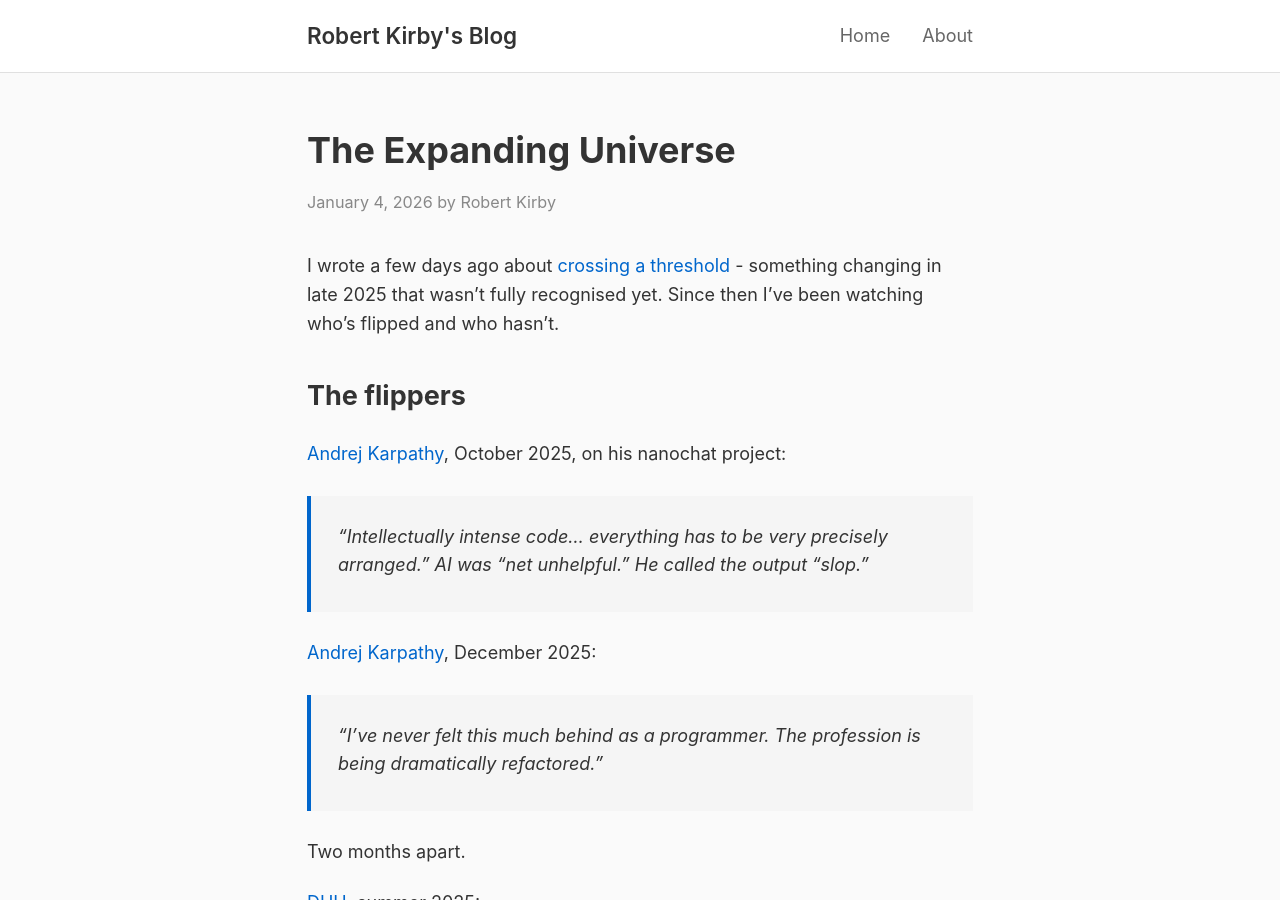
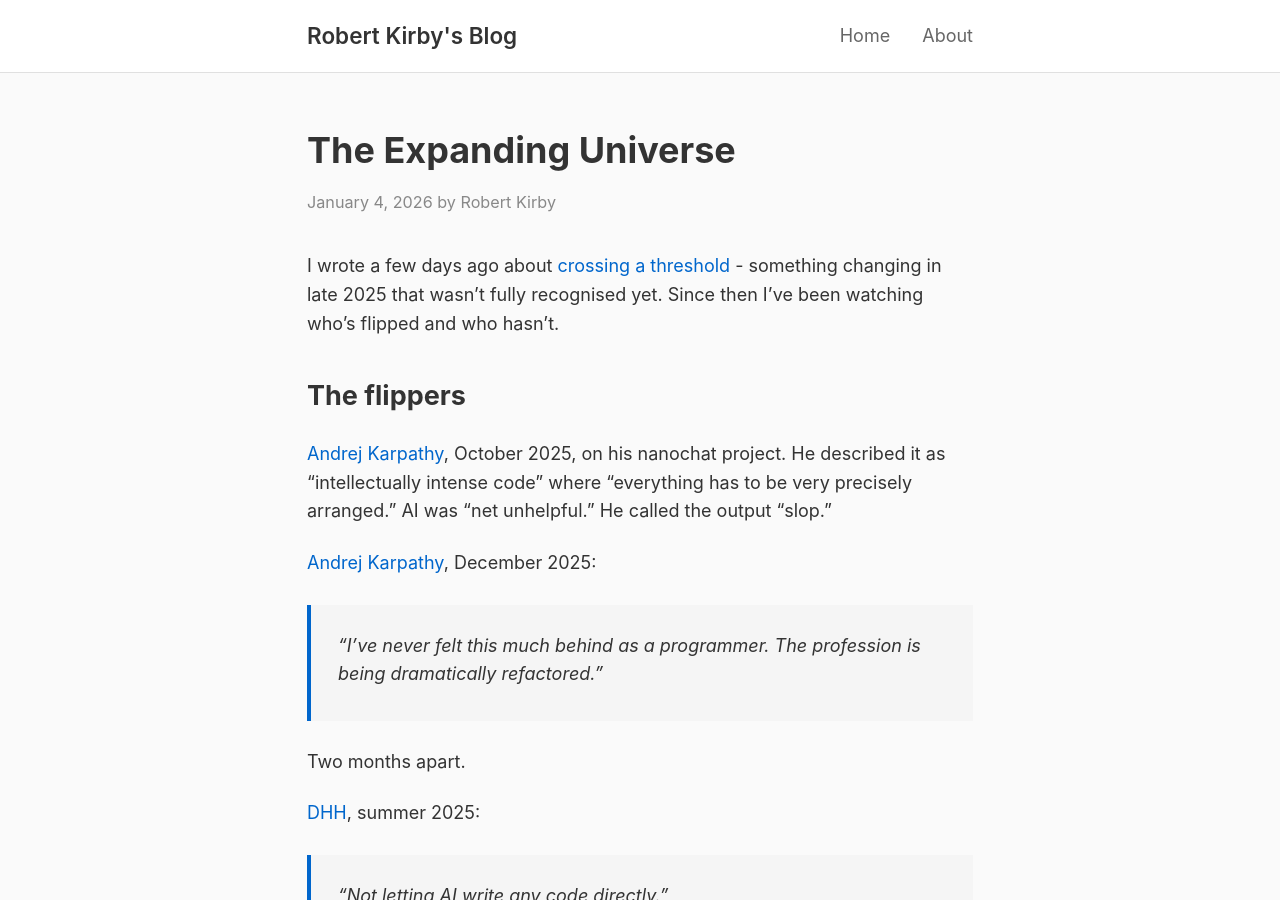
Before and after one commit to rob137/rob137.github.io, a Jekyll site: the page built from _posts/2026-01-04-the-expanding-universe.md, in a window 1280 px wide and 900 px high. Built offline with Jekyll 4.4.1, drawn with Linux system fonts in a browser that asks for light colours.

Commit message:
Fix block quote - paraphrase to inline quotes
Block quotes should only contain actual quotes, not editorial text.

🤖 Generated with [Claude Code](https://claude.com/claude-code)

Co-Authored-By: Claude Opus 4.5 <noreply@anthropic.com>

```diff
--- a/_posts/2026-01-04-the-expanding-universe.md
+++ b/_posts/2026-01-04-the-expanding-universe.md
@@ -10,9 +10,7 @@ I wrote a few days ago about [crossing a threshold](/2026/01/02/crossing-the-hor
 
 ## The flippers
 
-[Andrej Karpathy](https://en.wikipedia.org/wiki/Andrej_Karpathy), October 2025, on his nanochat project:
-
-> "Intellectually intense code... everything has to be very precisely arranged." AI was "net unhelpful." He called the output "slop."
+[Andrej Karpathy](https://en.wikipedia.org/wiki/Andrej_Karpathy), October 2025, on his nanochat project. He described it as "intellectually intense code" where "everything has to be very precisely arranged." AI was "net unhelpful." He called the output "slop."
 
 [Andrej Karpathy](https://x.com/karpathy/status/2004607146781278521), December 2025:
 
```
